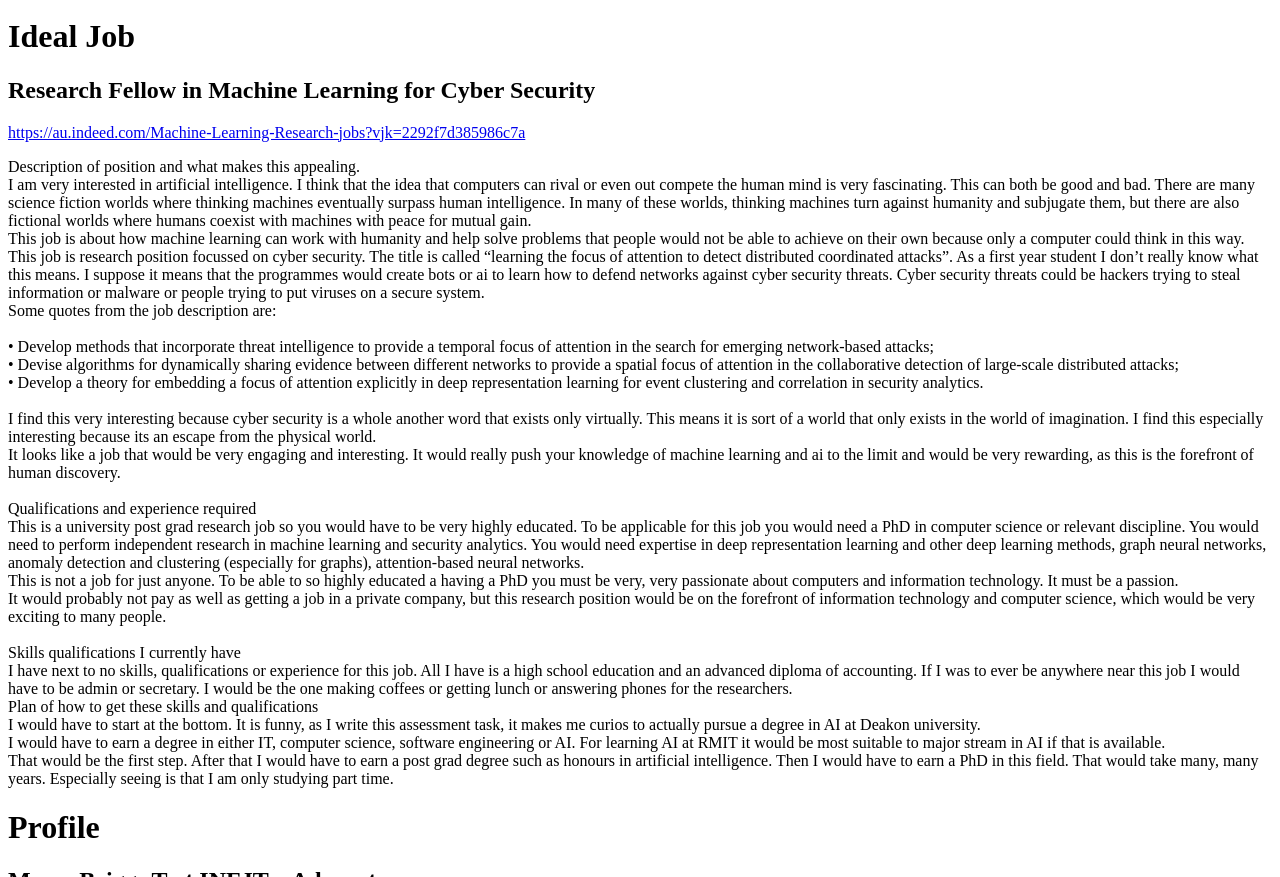
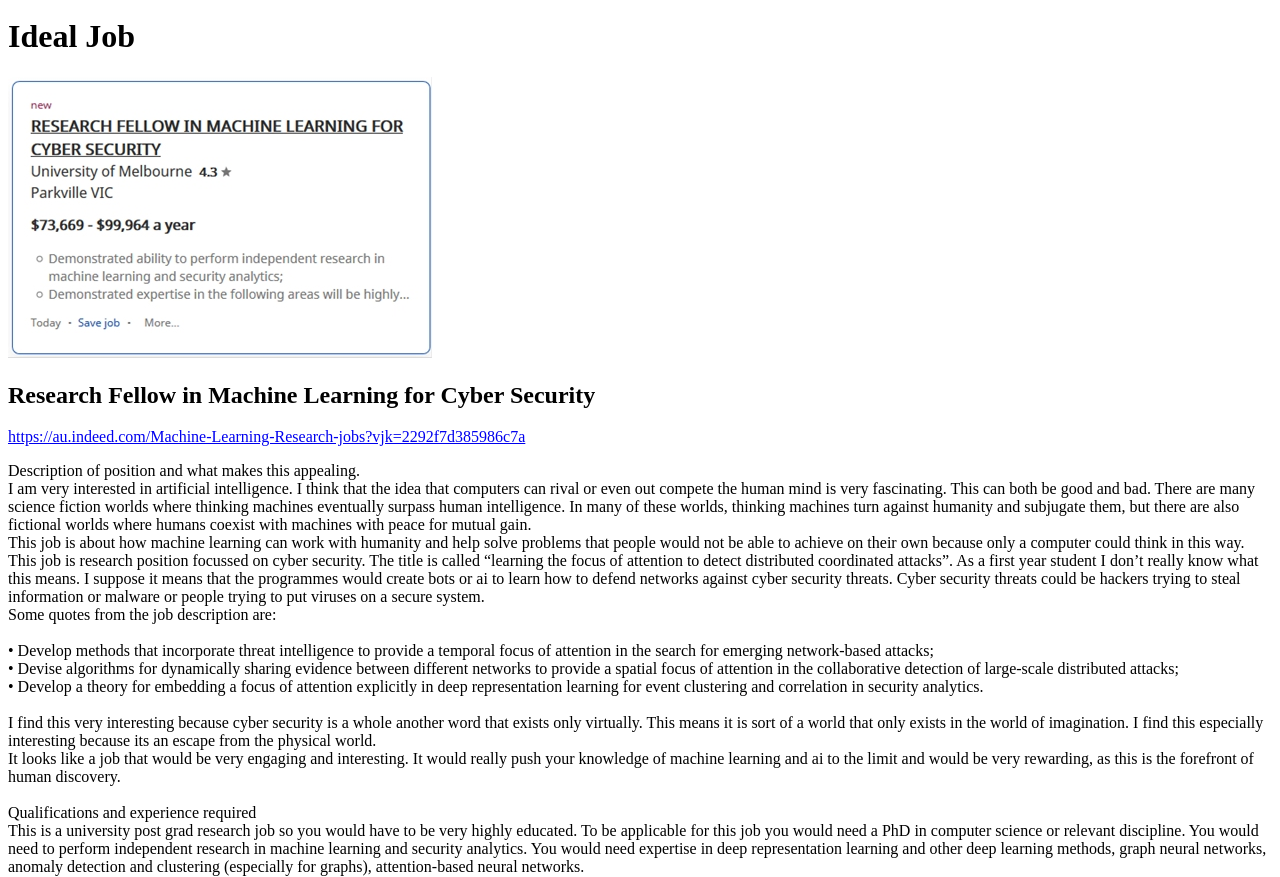
Before and after one commit to TMarshman/COSC1078-Assignment-1, a plain HTML site: page index.html in a window 1280 px wide. Shown: the part 897-1774 px from the top of the page. Drawn offline with Linux system fonts and the light colour scheme.

Commit message:
Update index.html

```diff
--- a/index.html
+++ b/index.html
@@ -28,6 +28,9 @@ From bachelor in IT from RMIT I expect to have a basic understanding of how the
 Also I expect to have lots of fun.  I think programming computers is fund and creative and cant wait to learn more about databases and AI<br>
 </p>
 <h1>Ideal Job</h1>
+    <img src="job.jpg" alt="job">
+
+
 <h2>Research Fellow in Machine Learning for Cyber Security    </h2>
 <a href="https://au.indeed.com/Machine-Learning-Research-jobs?vjk=2292f7d385986c7a">https://au.indeed.com/Machine-Learning-Research-jobs?vjk=2292f7d385986c7a</a>
 <p>Description of position and what makes this appealing.<br>
```
